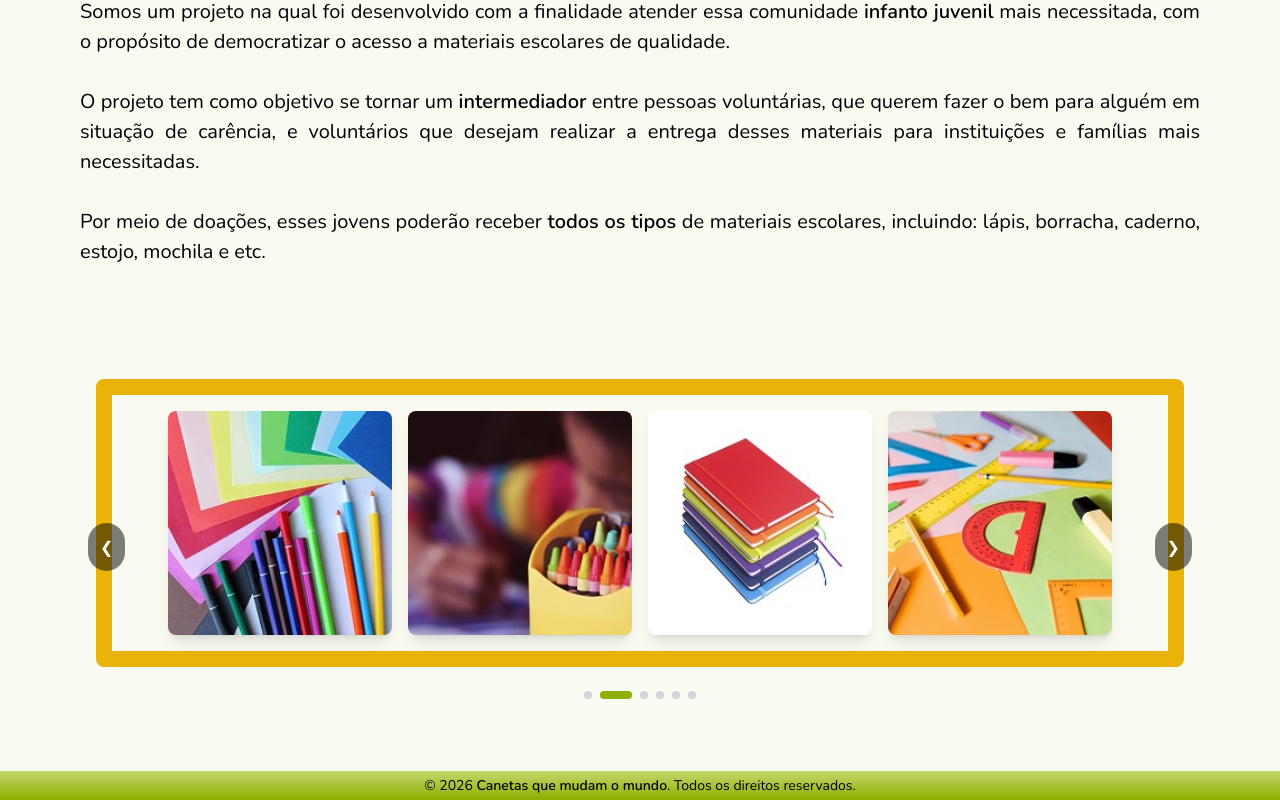
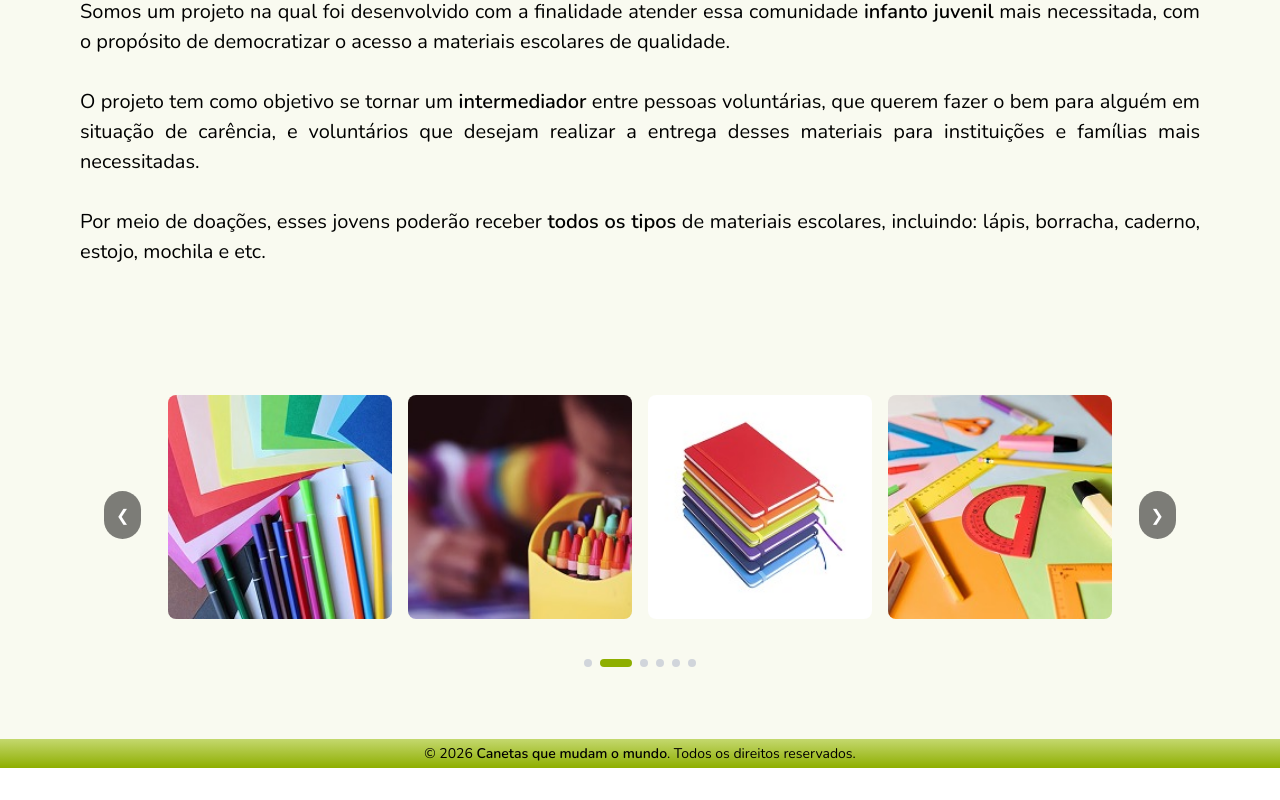
Before and after one commit to Edu-0/canetas-que-mudam-o-mundo, a React (Vite) app in the folder frontend/: page / in a window 1280 px wide. Shown: the part 415-1215 px from the top of the page. After the commit the page ends 1183 px from the top, so only its background shows below. Built offline with nearby package versions, Linux system fonts and the light colour scheme; a web font is replaced by a local one.

Commit message:
Update Carrossel.tsx

```diff
--- a/frontend/src/components/Carrossel.tsx
+++ b/frontend/src/components/Carrossel.tsx
@@ -53,9 +53,9 @@
 
   return (
     <div className="w-full bg-[var(--base-5)] flex flex-col items-center justify-center py-8">
-      <div className="relative w-full max-w-6xl px-4">
+      <div className="w-full max-w-6xl px-4">
         {/* Container das imagens */}
-        <div className="flex gap-4 justify-center border-[16px] border-yellow-500 rounded-lg p-4">
+        <div className="relative flex gap-4 justify-center rounded-lg p-4">
           {visibleImages.map((image, idx) => (
             <div
               key={`${image.id}-${currentIndex}-${idx}`}
@@ -64,11 +64,10 @@
               <img
                 src={image.url}
                 alt={image.alt}
-                className="w-full h-full object-cover rounded-lg shadow-lg hover:shadow-xl transition-shadow duration-300 hover:scale-105"
+                className="w-full h-full object-cover rounded-lg transition-shadow duration-300 hover:scale-105"
               />
             </div>
           ))}
-        </div>
 
           {/* Botões de navegação */}
           <button
@@ -86,6 +85,7 @@
           >
             &#10095;
           </button>
+        </div>
 
         {/* Indicadores de progresso */}
         <div className="flex justify-center gap-2 mt-6">
```
Lines whose indentation alone changed are shown as unchanged.
